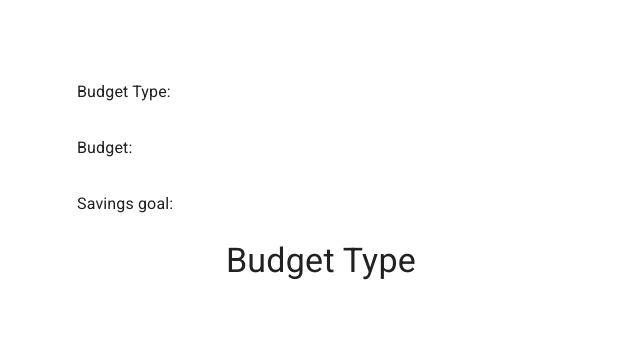
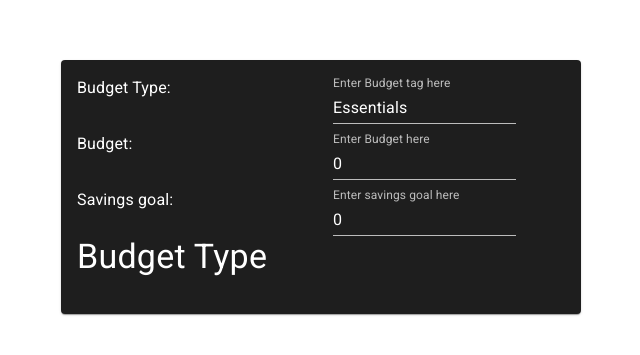
Before and after one commit to theonteo/moolah-app, a React (Create React App) app: page /Summary in a window 1280 px wide. Shown: the part 213-568 px from the top of the page, without its empty margins (319-959 px from the left). Built offline with nearby package versions, Linux system fonts and the light colour scheme.

Commit message:
card center works

```diff
--- a/src/Components/SummaryCard.tsx
+++ b/src/Components/SummaryCard.tsx
@@ -9,9 +9,9 @@
 import { Grid } from "@mui/material";
 import { styled } from '@mui/material/styles';
 import { ThemeProvider, createTheme } from '@mui/material/styles';
-import { color } from "@mui/system";
 
-
+import Card from '@mui/material/Card';
+import CardContent from '@mui/material/CardContent';
 interface props
 {
     budgetType: string;
@@ -25,12 +25,11 @@
         ...theme.typography.button,
         backgroundColor: theme.palette.background.paper,
         padding: theme.spacing(1),
-    }));
+      }));
 
 
 
     return (
-        <Box>
 
         <Grid
             container
@@ -40,7 +39,8 @@
             justifyContent="center"
             style={{ minHeight: '100vh' }}
         >
-
+             <Card sx={{ minWidth: 275 }}>
+      <CardContent>
                 <Grid style={{ width: '40vw'} } container rowSpacing={1} columnSpacing={{ xs: 1, sm: 2, md: 3 }}>
                     <Grid item xs={6}>
                         <Typography color="inherit">Budget Type:</Typography>
@@ -80,8 +80,11 @@
             <Typography variant="h4" component="h1" gutterBottom>
                 Budget Type
             </Typography>
-        </Grid >
-        </Box>
+
+            </CardContent>
+            </Card>
+        </Grid>
+
     );
 };
 
```
Also changed, not shown: src/Global.css (added).
